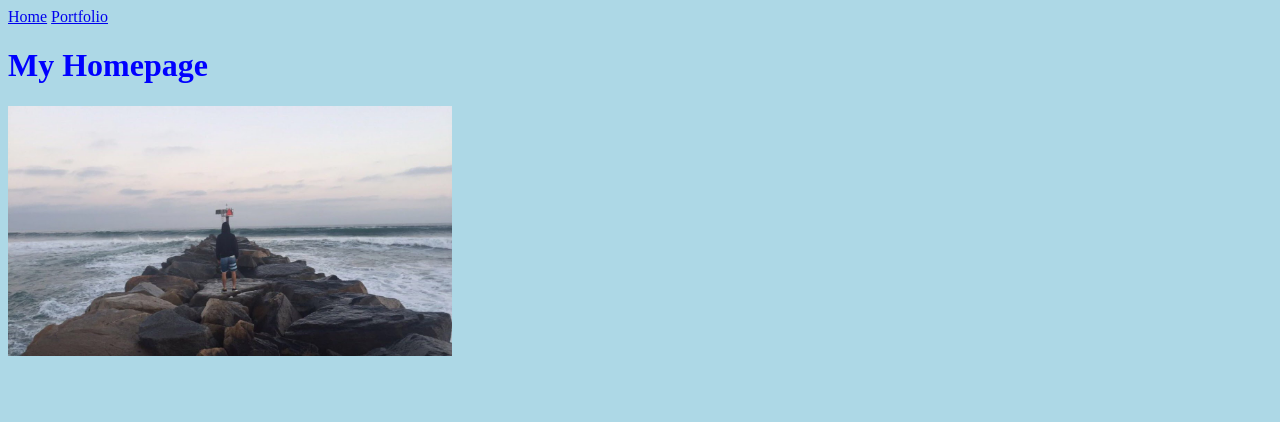
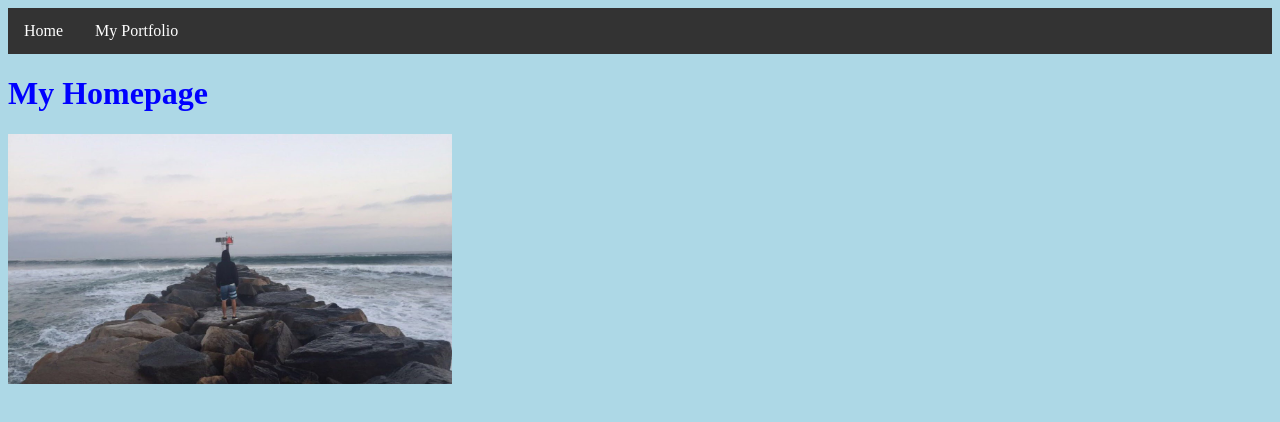
Before and after one commit to danielmoran8/danielmoran8, a plain HTML site: page index.html in a window 1280 px wide. Drawn offline with Linux system fonts and the light colour scheme.

Commit message:
nav bar update

```diff
--- a/index.html
+++ b/index.html
@@ -1,14 +1,38 @@
 <!doctype html>
 <html lang="en">
+<head>
+<style>
+ul {
+    list-style-type: none;
+    margin: 0;
+    padding: 0;
+    overflow: hidden;
+    background-color: #333;
+}
 
-<head>
-    <meta charset="utf-8">
-    <title>Home</title>
+li {
+    float: left;
+}
+
+li a {
+    display: block;
+    color: white;
+    text-align: center;
+    padding: 14px 16px;
+    text-decoration: none;
+}
+
+li a:hover {
+    background-color: #111;
+}
+</style>
 </head>
 
 <body style="background-color:lightblue;">
-    <a href="index.html">Home</a>
-    <a href="portfolio.html">Portfolio</a>
+   <ul>
+  <li><a class="active" href="index.html">Home</a></li>
+  <li><a href="portfolio.html">My Portfolio</a></li>
+</ul>
     <h1 style="color:blue;">My Homepage</h1>
     <img src="images/oside.jpg" height="250" />
     <br/>
```
Also changed, not shown: portfolio.html (+29 -5 lines).
